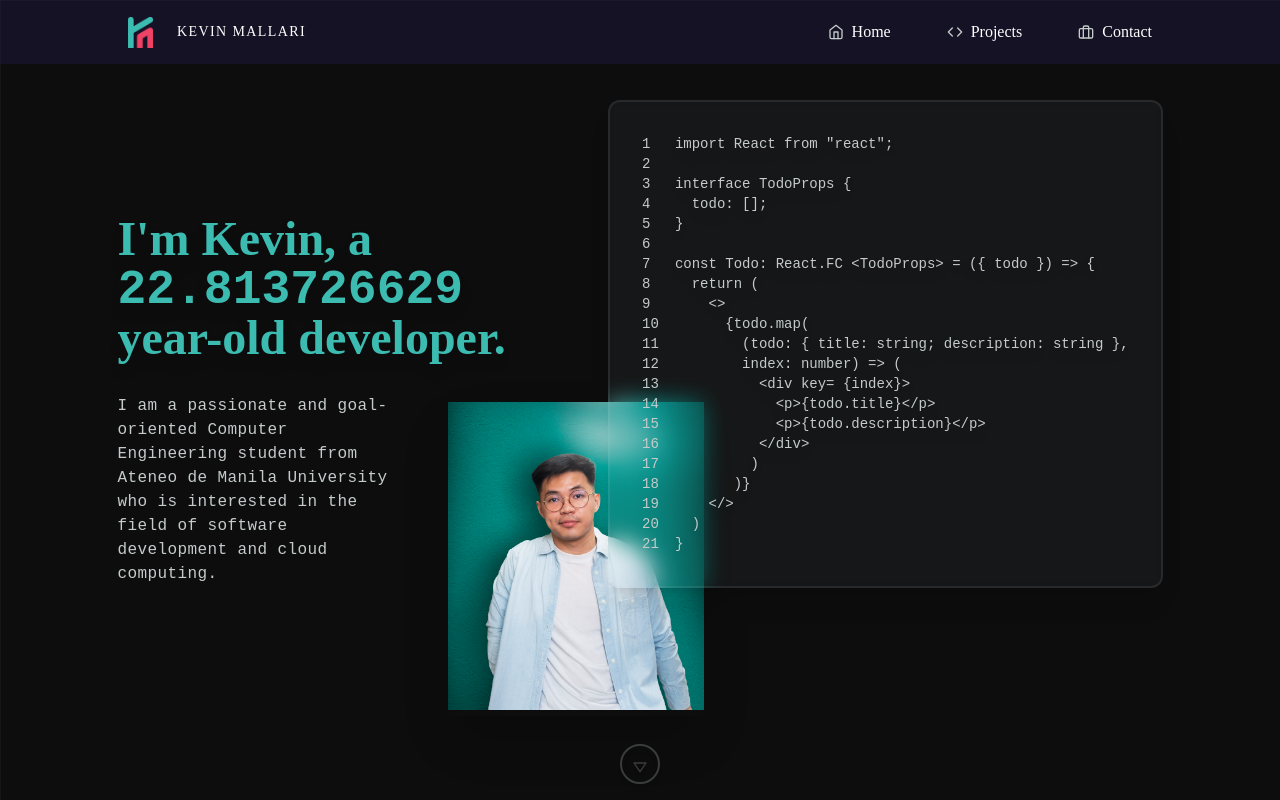
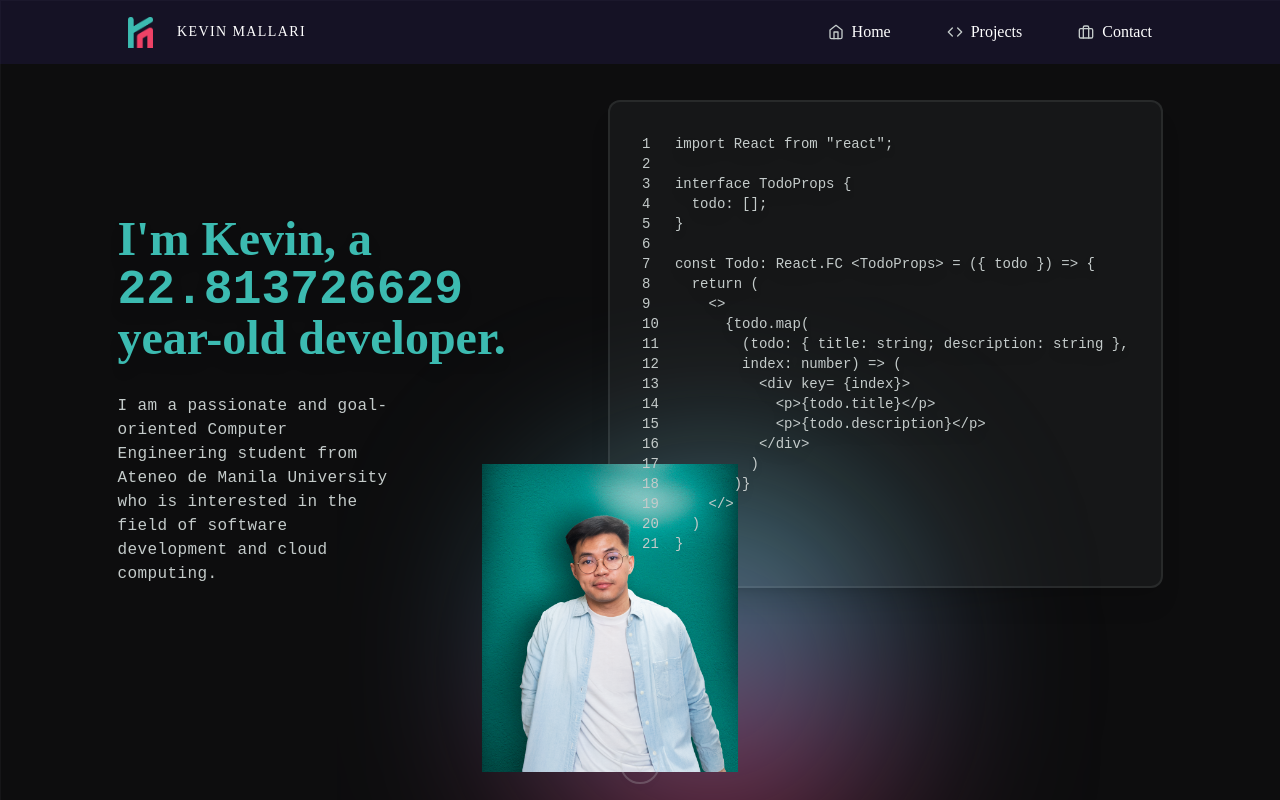
Before and after one commit to kmallari/Personal-Portfolio, a Next.js app: page / in a window 1280 px wide. Shown: the top 800 px of the page. Built offline with nearby package versions, Linux system fonts and the light colour scheme; a web font is replaced by a local one.

Commit message:
Removes blur

```diff
--- a/components/ContactForm.tsx
+++ b/components/ContactForm.tsx
@@ -79,7 +79,7 @@ export const ContactForm: React.FC<ContactFormProps> = ({}) => {
 
   return (
     <div
-      className='h-auto w-full bg-primary-light bg-opacity-5 backdrop-filter backdrop-blur-sm border-t-2 border-primary-light border-opacity-10 flex flex-col md:flex-row items-center md:items-start justify-center text-primary-light font-dm gap-8 lg:gap-24 py-32 shadow-2xl'
+      className='h-auto w-full bg-primary-light bg-opacity-5 border-t-2 border-primary-light border-opacity-10 flex flex-col md:flex-row items-center md:items-start justify-center text-primary-light font-dm gap-8 lg:gap-24 py-32 shadow-2xl'
       id='contact'
     >
       <div className='h-auto flex flex-col gap-4'>
--- a/components/Header.tsx
+++ b/components/Header.tsx
@@ -12,8 +12,6 @@ for (let i = 0; i < 21; i++) {
 }
 
 export const Header: React.FC<HeaderProps> = ({}) => {
-
-
   const { height, width } = useWindowDimensions();
   const bday = new Date("June 2, 99 00:00:00 GMT+8:00");
   const [diff, setDiff] = useState<number>(0);
@@ -54,14 +52,18 @@ export const Header: React.FC<HeaderProps> = ({}) => {
         </div>
 
         {width != null && width >= 768 ? (
-          <div className='h-auto w-auto backdrop-blur-sm font-dm_mono text-primary-light flex flex-col items-center text-tiny lg:text-xs xl:text-sm mb-28'>
+          <div className='h-auto w-auto font-dm_mono text-primary-light flex flex-col items-center text-tiny lg:text-xs xl:text-sm mb-28'>
             <div
-              className='absolute -left-28 -bottom-20 lg:-left-40 lg:-bottom-32 shadow-2xl'
+              className='h-full w-full sm:p-4 lg:p-8 flex flex-row lg:gap-4 xl:gap-4 bg-primary-light bg-opacity-5 hover:bg-opacity-10 -md border-2 border-opacity-10 rounded-xl shadow-xl border-primary-light transition-all'
+              data-aos='fade-down'
+              data-aos-easing='ease-in-out'
+              data-aos-delay='600'
+            >
+              <div className='absolute -left-24 -bottom-24 lg:-left-32 lg:-bottom-48'>
+                <Image
                   data-aos='fade-down'
                   data-aos-easing='ease-in-out'
                   data-aos-delay='400'
-            >
-              <Image
                   src='/me.png'
                   width={
                     window.innerWidth >= 1280
@@ -81,13 +83,7 @@ export const Header: React.FC<HeaderProps> = ({}) => {
                   alt={"picture of developer"}
                 />
               </div>
-            <div
-              className='h-full w-full sm:p-4 lg:p-8 flex flex-row lg:gap-4 xl:gap-4 bg-primary-light bg-opacity-5 hover:bg-opacity-10 backdrop-filter backdrop-blur-md border-2 border-opacity-10 rounded-xl shadow-xl border-primary-light transition-all'
-              data-aos='fade-down'
-              data-aos-easing='ease-in-out'
-              data-aos-delay='600'
-            >
-              <div>
+              <div className='z-10'>
                 {/* display each line in lines */}
                 {lines.map((line: number) => (
                   <p key={line}>{line + 1}</p>
--- a/components/HorizontalProjectContainer.tsx
+++ b/components/HorizontalProjectContainer.tsx
@@ -26,7 +26,7 @@ export const HorizontalProjectContainer: React.FC<
   const { height, width } = useWindowDimensions();
 
   return (
-    <div className='h-auto w-5/6 lg:w-full lg:h-1/2 p-8 flex flex-row object-contain gap-8 bg-primary-light bg-opacity-5 backdrop-filter backdrop-blur-sm border-2 border-opacity-10 rounded-xl shadow-xl border-primary-light'>
+    <div className='h-auto w-5/6 lg:w-full lg:h-1/2 p-8 flex flex-row object-contain gap-8 bg-primary-light bg-opacity-5 border-2 border-opacity-10 rounded-xl shadow-xl border-primary-light'>
       <div className='object-contain'>
         <Image
           src={image_src}
--- a/components/Navbar.tsx
+++ b/components/Navbar.tsx
@@ -57,7 +57,7 @@ export const Navbar: React.FC<NavbarProps> = ({}) => {
         className={`bg-dark-colored flex flex-row justify-between h-16 w-full items-center pl-16 pr-16 lg:pl-32 lg:pr-32 font-dm fixed top-0 text-white transition-all ${
           scroll
             ? "bg-opacity-30"
-            : "bg-opacity-0 backdrop-filter backdrop-blur-sm shadow-xl"
+            : "bg-opacity-0 -sm shadow-xl"
         }`}
       >
         <div className='flex flex-row gap-6 items-center'>
@@ -107,7 +107,7 @@ export const Navbar: React.FC<NavbarProps> = ({}) => {
       <AnimatePresence>
         {showHamburgerMenu && (
           <motion.div
-            className='h-screen bg-opacity-50 backdrop-filter backdrop-blur-sm flex flex-col top-16 w-full fixed overflow-hidden font-dm text-white bg-dark-neutral'
+            className='h-screen bg-opacity-50 -sm flex flex-col top-16 w-full fixed overflow-hidden font-dm text-white bg-dark-neutral'
             initial={{ x: -400 }}
             animate={{ x: 0 }}
             exit={{ x: -768 }}
--- a/components/Projects.tsx
+++ b/components/Projects.tsx
@@ -35,7 +35,7 @@ export const Projects: React.FC<ProjectsProps> = ({}) => {
         data-aos-delay='0'
       >
         {isWidthSmall ? null : (
-          <div className='h-auto w-1/3 sm:p-4 lg:p-8 flex flex-col object-contain gap-8 bg-primary-light bg-opacity-5 backdrop-filter backdrop-blur-sm border-2 border-opacity-10 rounded-xl shadow-xl border-primary-light'>
+          <div className='h-auto w-1/3 sm:p-4 lg:p-8 flex flex-col object-contain gap-8 bg-primary-light bg-opacity-5 border-2 border-opacity-10 rounded-xl shadow-xl border-primary-light'>
             <div className='object-contain'>
               <Image
                 src='/portfolio.png'
--- a/pages/index.tsx
+++ b/pages/index.tsx
@@ -19,7 +19,7 @@ const Home: NextPage = () => {
 
   return (
     <>
-      {/* <BlurredBalls /> */}
+      <BlurredBalls />
       <Header />
       <Projects />
       <ContactForm />
```
Lines whose indentation alone changed are shown as unchanged.
